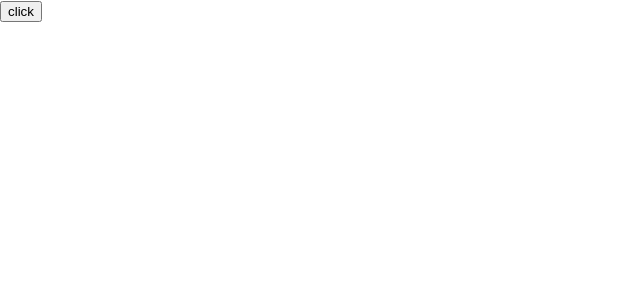
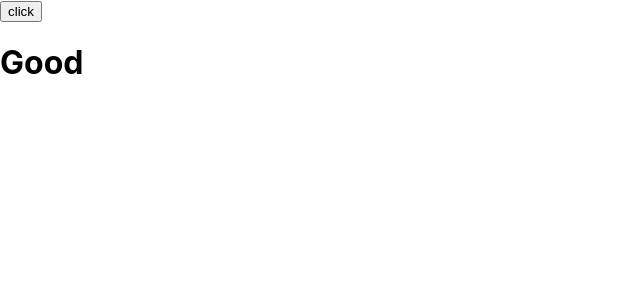
Before and after one commit to dbckdgjs369/React-Playground, a React (Create React App) app in the folder playground/: page / in a window 1280 px wide. Shown: the top 300 px of the page, without its empty margins (0-640 px from the left). Built offline with nearby package versions, Linux system fonts and the light colour scheme.

Commit message:
feat: loading 상태

```diff
--- a/playground/src/page/ApiIter.jsx
+++ b/playground/src/page/ApiIter.jsx
@@ -1,12 +1,17 @@
-import React from "react";
+import React, { useState } from "react";
 import axios from "axios";
 
 export default function ApiIter() {
+  const [loading, setLoading] = useState(false);
   function timeRequest() {
+    setLoading(true);
     const arr = [1, 2, 3, 4, 5, 6, 7, 8];
     arr.forEach((titem, index) => {
       setTimeout(function () {
         getRes(titem);
+        if (index === arr.length - 1) {
+          setLoading(false);
+        }
       }, 1000 * (index + 1));
     });
   }
@@ -19,6 +24,7 @@ export default function ApiIter() {
   return (
     <div>
       <button onClick={timeRequest}>click</button>
+      {loading ? <h1>Loading</h1> : <h1>Good</h1>}
     </div>
   );
 }
```
